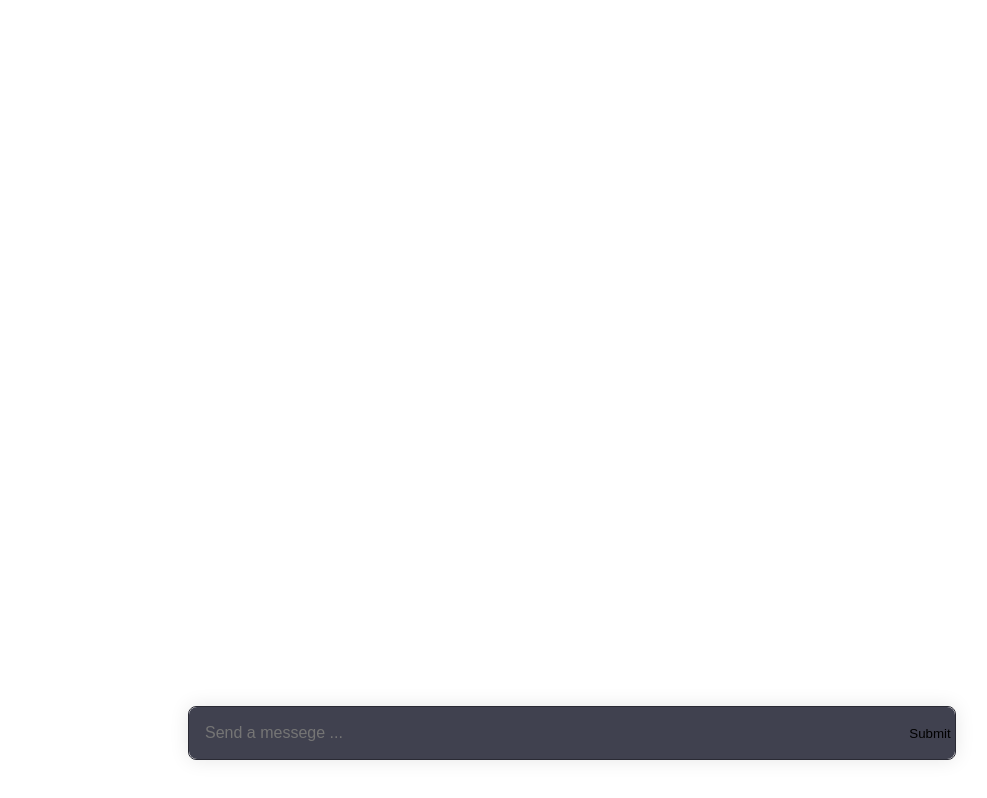
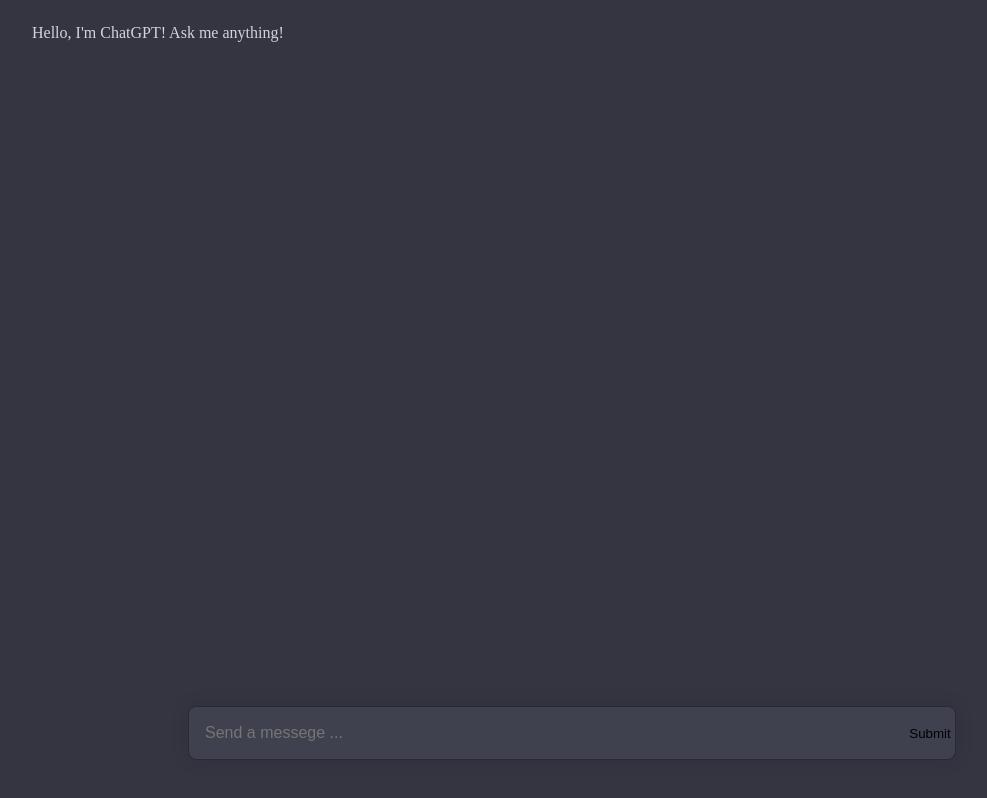
Before and after one commit to lewKcoder/chat-supporter, a Next.js app: page / in a window 1280 px wide. Shown: the whole page, without its empty margins (68-1055 px from the left). Built offline with nearby package versions, Linux system fonts and the light colour scheme.

Commit message:
Fixed index component of pages

```diff
--- a/src/pages/index.tsx
+++ b/src/pages/index.tsx
@@ -1,5 +1,5 @@
 import Head from 'next/head';
-import { Form } from '@/components/form';
+import { LayoutChat } from '@/layouts/chat-support';
 
 export default function Home() {
   return (
@@ -10,7 +10,7 @@
         <meta name="viewport" content="width=device-width, initial-scale=1" />
         <link rel="icon" href="/favicon.ico" />
       </Head>
-      <Form />
+      <LayoutChat />
     </>
   );
 }
```
